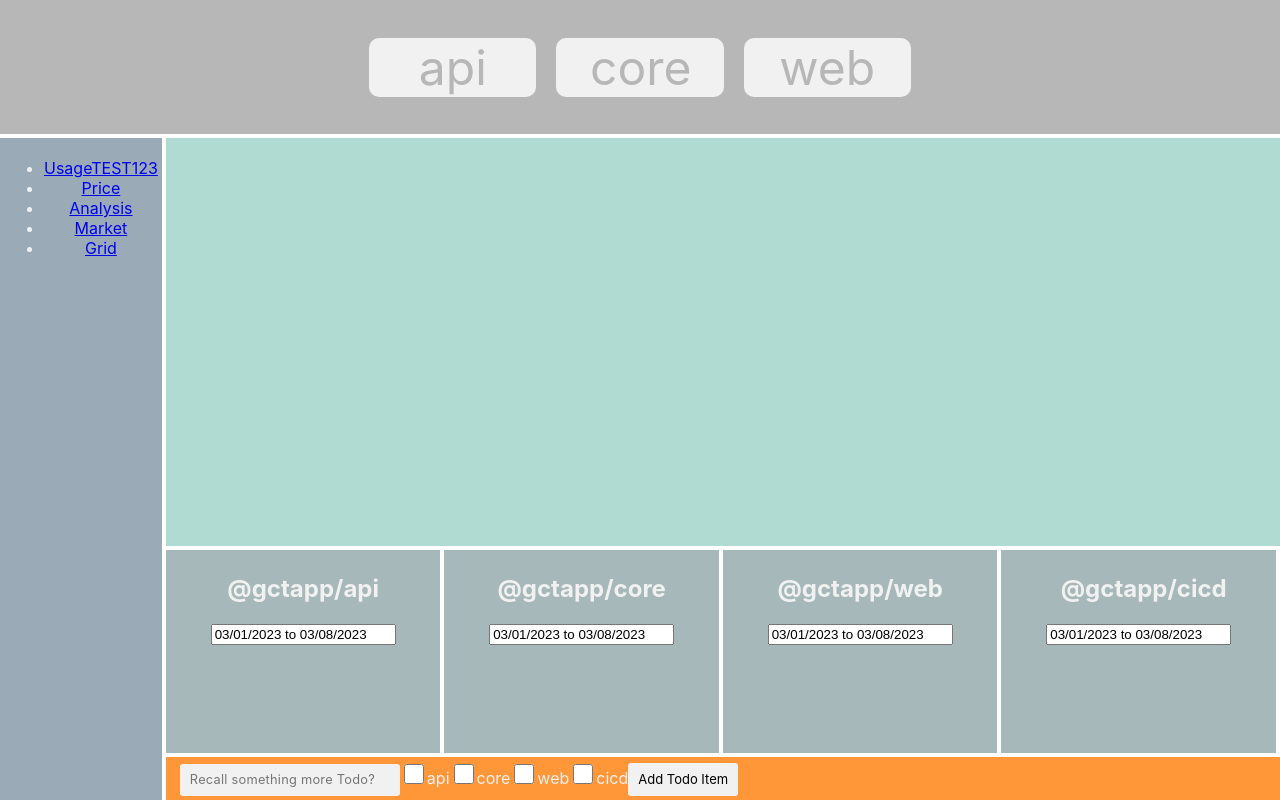
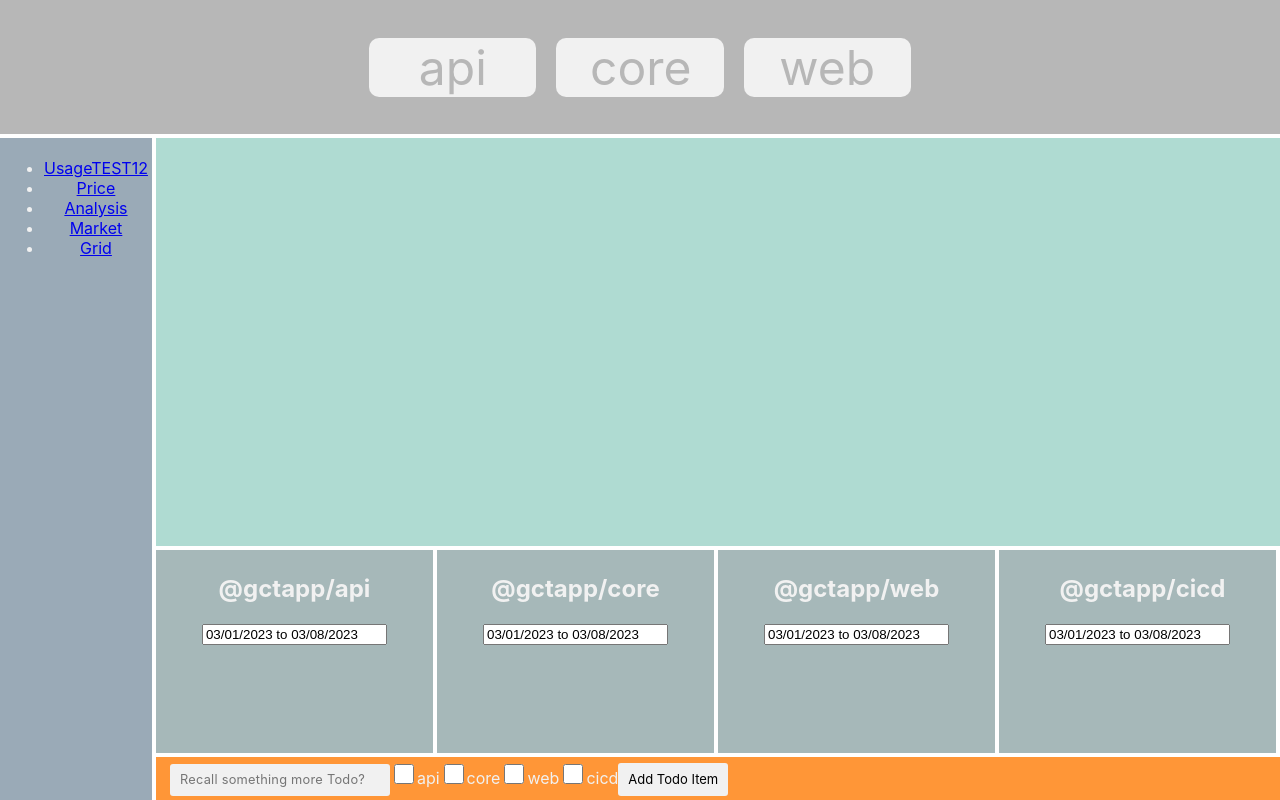
Before and after one commit to akrsmv/gcp-cicd-ts-app-playground, a React (Create React App) app in the folder packages/web/: page / in a window 1280 px wide. Built offline with nearby package versions, Linux system fonts and the light colour scheme.

Commit message:
wf secret issue

```diff
--- a/packages/web/src/components-layout/GctRoute.tsx
+++ b/packages/web/src/components-layout/GctRoute.tsx
@@ -15,7 +15,7 @@ export enum TOP_ROUTES {
 }
 
 const APP_ROUTE_MAPPINGS: Map<SIDE_ROUTES | TOP_ROUTES, string> = new Map([
-    [SIDE_ROUTES.ELECTRICITY_USAGE, "UsageTEST123"],
+    [SIDE_ROUTES.ELECTRICITY_USAGE, "UsageTEST12"],
     [SIDE_ROUTES.ELECTRICITY_PRICE, "Price"],
     [SIDE_ROUTES.EL_USAGE_ANALYSIS, "Analysis"],
     [SIDE_ROUTES.TEST_TV_ADVANCED, "Market"],
```
